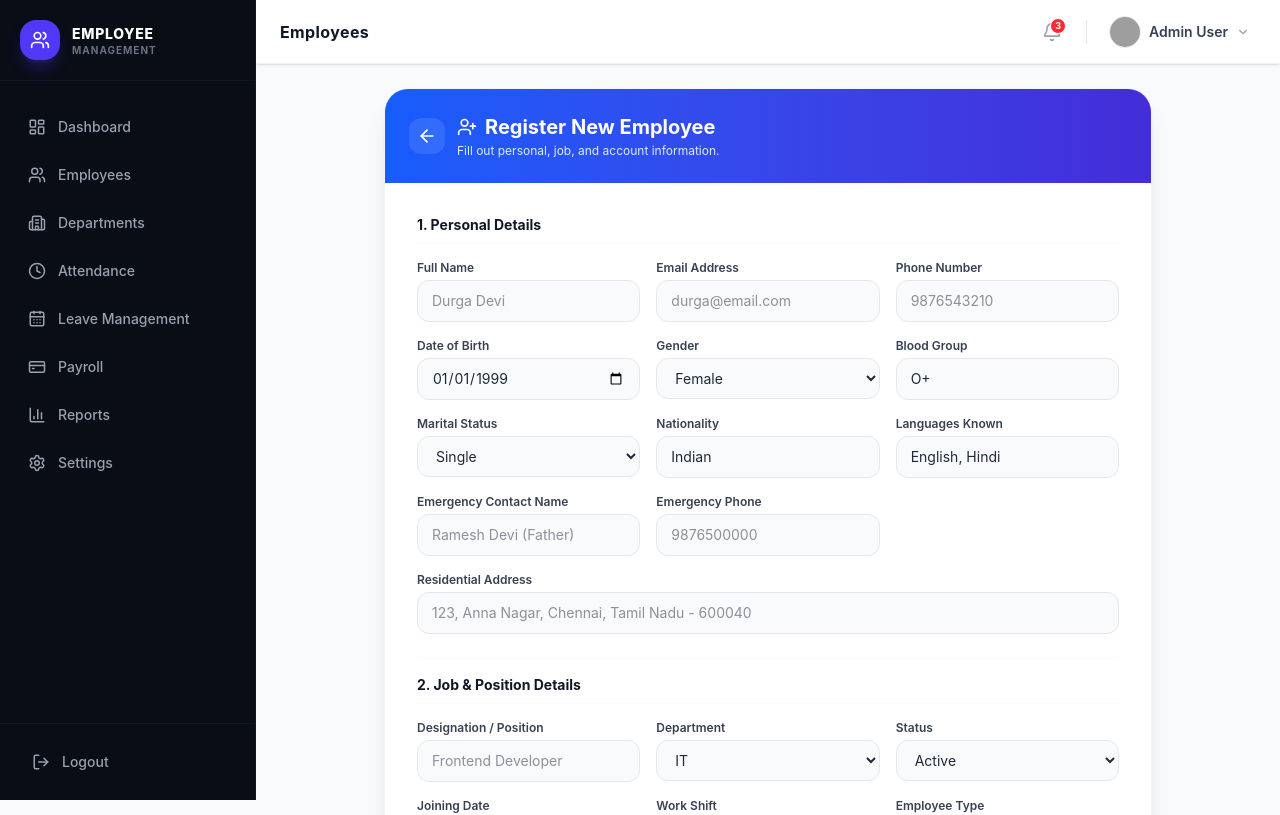
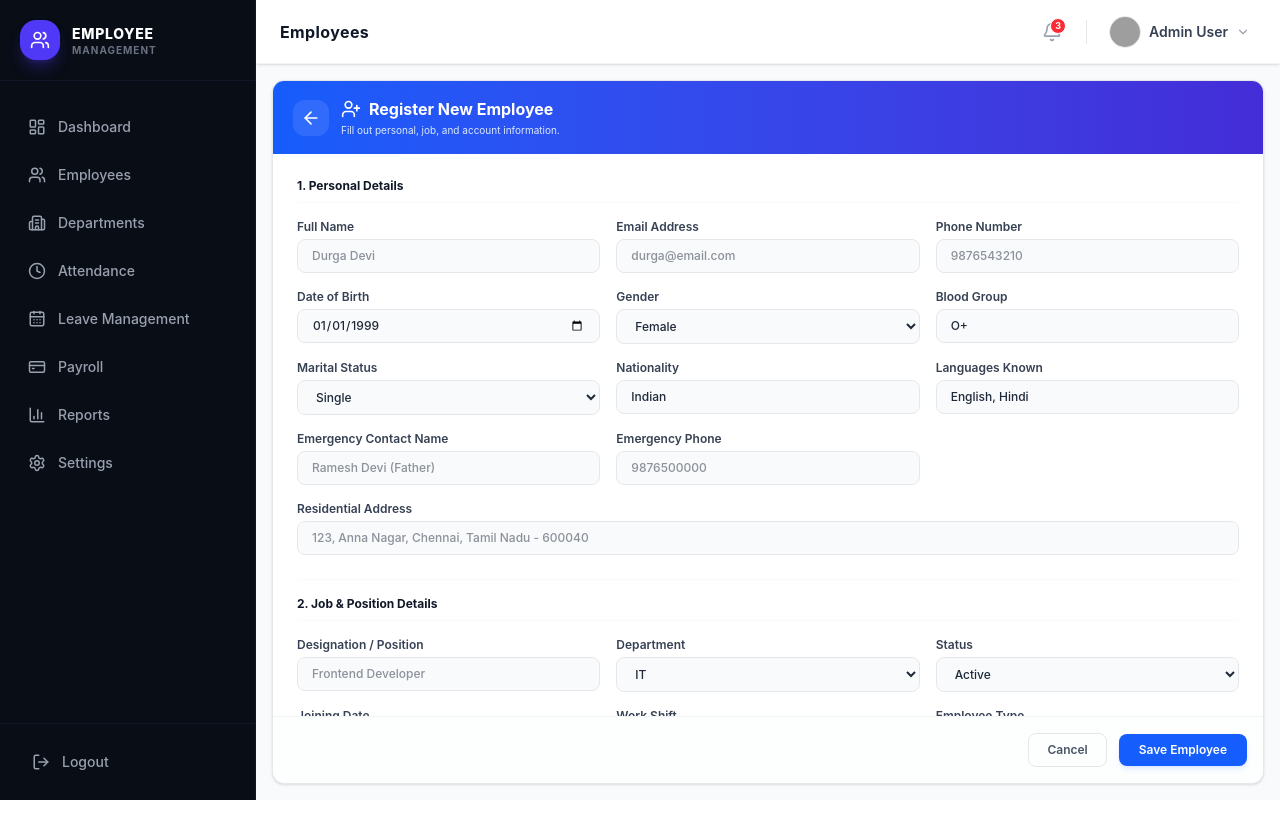
Before and after one commit to durgadevi103/ITS__TASK, a React (Vite) app: page /add-employee in a window 1280 px wide. Shown: the top 815 px of the page. Built offline with nearby package versions, Linux system fonts and the light colour scheme; grey boxes are pictures that could not be loaded.

Commit message:
login signup frontend2

```diff
--- a/src/components/employee/AddEmployee.jsx
+++ b/src/components/employee/AddEmployee.jsx
@@ -1,18 +1,9 @@
-import React, { useState } from 'react';
+import { useState } from 'react';
 import { useNavigate } from 'react-router-dom';
 import {
   UserPlus,
   ArrowLeft,
-  CheckCircle,
-  Mail,
-  Phone,
-  Briefcase,
-  Layers,
-  Calendar,
-  ShieldCheck,
-  MapPin,
-  Globe,
-  Users
+  CheckCircle
 } from 'lucide-react';
 import { motion, AnimatePresence } from 'framer-motion';
 
@@ -99,7 +90,7 @@ const AddEmployee = () => {
   };
 
   return (
-    <div className="p-6 bg-[#f8fafc] min-h-screen space-y-6 flex flex-col justify-center items-center">
+    <div className="p-4 bg-[#f8fafc] h-[calc(100vh-4rem)] flex flex-col gap-4 text-gray-700 overflow-hidden">
       {/* Toast Notification */}
       <AnimatePresence>
         {showToast && (
@@ -118,34 +109,36 @@ const AddEmployee = () => {
         )}
       </AnimatePresence>
 
-      <div className="max-w-3xl w-full bg-white rounded-3xl border border-gray-100 shadow-xl overflow-hidden">
+      <div className="flex-1 w-full bg-white rounded-xl border border-gray-200 shadow-sm flex flex-col overflow-hidden h-full">
 
         {/* Header bar */}
-        <div className="bg-gradient-to-r from-blue-600 to-indigo-700 p-6 text-white flex items-center justify-between">
+        <div className="bg-gradient-to-r from-blue-600 to-indigo-700 px-5 py-4 text-white flex items-center justify-between shrink-0">
           <div className="flex items-center gap-3">
             <button
               onClick={() => navigate('/employees')}
-              className="p-2 bg-white/10 hover:bg-white/20 rounded-xl transition text-white"
+              className="p-2 bg-white/10 hover:bg-white/20 rounded-xl transition text-white cursor-pointer"
               title="Back to Directory"
             >
               <ArrowLeft className="w-5 h-5" />
             </button>
             <div>
-              <h2 className="text-xl font-bold flex items-center gap-2">
+              <h2 className="text-base font-bold flex items-center gap-2">
                 <UserPlus className="w-5 h-5" />
                 Register New Employee
               </h2>
-              <p className="text-xs text-blue-100 mt-0.5">Fill out personal, job, and account information.</p>
+              <p className="text-[10px] text-blue-100 mt-0.5">Fill out personal, job, and account information.</p>
             </div>
           </div>
         </div>
 
         {/* Form Container */}
-        <form onSubmit={handleSubmit} className="p-6 md:p-8 space-y-6 text-xs text-gray-600">
+        <form onSubmit={handleSubmit} className="flex-1 min-h-0 flex flex-col overflow-hidden">
+          {/* Scrollable Fields Section */}
+          <div className="flex-1 overflow-y-auto p-5 md:p-6 space-y-6 text-xs text-gray-600">
 
             {/* Section: Personal Info */}
             <div className="space-y-4">
-            <h3 className="text-sm font-bold text-gray-900 border-b border-gray-50 pb-2">1. Personal Details</h3>
+              <h3 className="text-xs font-bold text-gray-900 border-b border-gray-50 pb-2">1. Personal Details</h3>
               <div className="grid grid-cols-1 md:grid-cols-3 gap-4">
 
                 {/* Full Name */}
@@ -157,7 +150,7 @@ const AddEmployee = () => {
                     value={form.name}
                     onChange={(e) => setForm({ ...form, name: e.target.value })}
                     placeholder="Durga Devi"
-                  className="w-full px-3.5 py-2.5 bg-gray-50 border border-gray-200 rounded-xl text-sm outline-none focus:ring-2 focus:ring-blue-500 focus:bg-white transition text-gray-800"
+                    className="w-full px-3.5 py-2 bg-gray-50 border border-gray-200 rounded-lg text-xs outline-none focus:ring-2 focus:ring-blue-500 focus:bg-white transition text-gray-800 font-medium"
                   />
                 </div>
 
@@ -170,7 +163,7 @@ const AddEmployee = () => {
                     value={form.email}
                     onChange={(e) => setForm({ ...form, email: e.target.value })}
                     placeholder="durga@email.com"
-                  className="w-full px-3.5 py-2.5 bg-gray-50 border border-gray-200 rounded-xl text-sm outline-none focus:ring-2 focus:ring-blue-500 focus:bg-white transition text-gray-800"
+                    className="w-full px-3.5 py-2 bg-gray-50 border border-gray-200 rounded-lg text-xs outline-none focus:ring-2 focus:ring-blue-500 focus:bg-white transition text-gray-800 font-medium"
                   />
                 </div>
 
@@ -183,7 +176,7 @@ const AddEmployee = () => {
                     value={form.phone}
                     onChange={(e) => setForm({ ...form, phone: e.target.value })}
                     placeholder="9876543210"
-                  className="w-full px-3.5 py-2.5 bg-gray-50 border border-gray-200 rounded-xl text-sm outline-none focus:ring-2 focus:ring-blue-500 focus:bg-white transition text-gray-800"
+                    className="w-full px-3.5 py-2 bg-gray-50 border border-gray-200 rounded-lg text-xs outline-none focus:ring-2 focus:ring-blue-500 focus:bg-white transition text-gray-800 font-medium"
                   />
                 </div>
 
@@ -194,7 +187,7 @@ const AddEmployee = () => {
                     type="date"
                     value={form.dob}
                     onChange={(e) => setForm({ ...form, dob: e.target.value })}
-                  className="w-full px-3.5 py-2.5 bg-gray-50 border border-gray-200 rounded-xl text-sm outline-none focus:ring-2 focus:ring-blue-500 focus:bg-white transition text-gray-800"
+                    className="w-full px-3.5 py-2 bg-gray-50 border border-gray-200 rounded-lg text-xs outline-none focus:ring-2 focus:ring-blue-500 focus:bg-white transition text-gray-800 font-medium cursor-pointer"
                   />
                 </div>
 
@@ -204,7 +197,7 @@ const AddEmployee = () => {
                   <select
                     value={form.gender}
                     onChange={(e) => setForm({ ...form, gender: e.target.value })}
-                  className="w-full px-3.5 py-2.5 bg-gray-50 border border-gray-200 rounded-xl text-sm outline-none focus:ring-2 focus:ring-blue-500 focus:bg-white transition text-gray-800"
+                    className="w-full px-3.5 py-2 bg-gray-50 border border-gray-200 rounded-lg text-xs outline-none focus:ring-2 focus:ring-blue-500 focus:bg-white transition text-gray-800 font-medium cursor-pointer"
                   >
                     <option value="Female">Female</option>
                     <option value="Male">Male</option>
@@ -220,7 +213,7 @@ const AddEmployee = () => {
                     value={form.bloodGroup}
                     onChange={(e) => setForm({ ...form, bloodGroup: e.target.value })}
                     placeholder="O+"
-                  className="w-full px-3.5 py-2.5 bg-gray-50 border border-gray-200 rounded-xl text-sm outline-none focus:ring-2 focus:ring-blue-500 focus:bg-white transition text-gray-800"
+                    className="w-full px-3.5 py-2 bg-gray-50 border border-gray-200 rounded-lg text-xs outline-none focus:ring-2 focus:ring-blue-500 focus:bg-white transition text-gray-800 font-medium"
                   />
                 </div>
 
@@ -230,7 +223,7 @@ const AddEmployee = () => {
                   <select
                     value={form.maritalStatus}
                     onChange={(e) => setForm({ ...form, maritalStatus: e.target.value })}
-                  className="w-full px-3.5 py-2.5 bg-gray-50 border border-gray-200 rounded-xl text-sm outline-none focus:ring-2 focus:ring-blue-500 focus:bg-white transition text-gray-800"
+                    className="w-full px-3.5 py-2 bg-gray-50 border border-gray-200 rounded-lg text-xs outline-none focus:ring-2 focus:ring-blue-500 focus:bg-white transition text-gray-800 font-medium cursor-pointer"
                   >
                     <option value="Single">Single</option>
                     <option value="Married">Married</option>
@@ -246,7 +239,7 @@ const AddEmployee = () => {
                     value={form.nationality}
                     onChange={(e) => setForm({ ...form, nationality: e.target.value })}
                     placeholder="Indian"
-                  className="w-full px-3.5 py-2.5 bg-gray-50 border border-gray-200 rounded-xl text-sm outline-none focus:ring-2 focus:ring-blue-500 focus:bg-white transition text-gray-800"
+                    className="w-full px-3.5 py-2 bg-gray-50 border border-gray-200 rounded-lg text-xs outline-none focus:ring-2 focus:ring-blue-500 focus:bg-white transition text-gray-800 font-medium"
                   />
                 </div>
 
@@ -258,7 +251,7 @@ const AddEmployee = () => {
                     value={form.languages}
                     onChange={(e) => setForm({ ...form, languages: e.target.value })}
                     placeholder="Tamil, English, Hindi"
-                  className="w-full px-3.5 py-2.5 bg-gray-50 border border-gray-200 rounded-xl text-sm outline-none focus:ring-2 focus:ring-blue-500 focus:bg-white transition text-gray-800"
+                    className="w-full px-3.5 py-2 bg-gray-50 border border-gray-200 rounded-lg text-xs outline-none focus:ring-2 focus:ring-blue-500 focus:bg-white transition text-gray-800 font-medium"
                   />
                 </div>
 
@@ -270,7 +263,7 @@ const AddEmployee = () => {
                     value={form.emergencyContact}
                     onChange={(e) => setForm({ ...form, emergencyContact: e.target.value })}
                     placeholder="Ramesh Devi (Father)"
-                  className="w-full px-3.5 py-2.5 bg-gray-50 border border-gray-200 rounded-xl text-sm outline-none focus:ring-2 focus:ring-blue-500 focus:bg-white transition text-gray-800"
+                    className="w-full px-3.5 py-2 bg-gray-50 border border-gray-200 rounded-lg text-xs outline-none focus:ring-2 focus:ring-blue-500 focus:bg-white transition text-gray-800 font-medium"
                   />
                 </div>
 
@@ -282,7 +275,7 @@ const AddEmployee = () => {
                     value={form.emergencyPhone}
                     onChange={(e) => setForm({ ...form, emergencyPhone: e.target.value })}
                     placeholder="9876500000"
-                  className="w-full px-3.5 py-2.5 bg-gray-50 border border-gray-200 rounded-xl text-sm outline-none focus:ring-2 focus:ring-blue-500 focus:bg-white transition text-gray-800"
+                    className="w-full px-3.5 py-2 bg-gray-50 border border-gray-200 rounded-lg text-xs outline-none focus:ring-2 focus:ring-blue-500 focus:bg-white transition text-gray-800 font-medium"
                   />
                 </div>
 
@@ -294,7 +287,7 @@ const AddEmployee = () => {
                     value={form.address}
                     onChange={(e) => setForm({ ...form, address: e.target.value })}
                     placeholder="123, Anna Nagar, Chennai, Tamil Nadu - 600040"
-                  className="w-full px-3.5 py-2.5 bg-gray-50 border border-gray-200 rounded-xl text-sm outline-none focus:ring-2 focus:ring-blue-500 focus:bg-white transition text-gray-800"
+                    className="w-full px-3.5 py-2 bg-gray-50 border border-gray-200 rounded-lg text-xs outline-none focus:ring-2 focus:ring-blue-500 focus:bg-white transition text-gray-800 font-medium"
                   />
                 </div>
 
@@ -303,7 +296,7 @@ const AddEmployee = () => {
 
             {/* Section: Job Info */}
             <div className="space-y-4 pt-4 border-t border-gray-50">
-            <h3 className="text-sm font-bold text-gray-900 border-b border-gray-50 pb-2">2. Job & Position Details</h3>
+              <h3 className="text-xs font-bold text-gray-900 border-b border-gray-50 pb-2">2. Job & Position Details</h3>
               <div className="grid grid-cols-1 md:grid-cols-3 gap-4">
 
                 {/* Designation */}
@@ -315,7 +308,7 @@ const AddEmployee = () => {
                     value={form.designation}
                     onChange={(e) => setForm({ ...form, designation: e.target.value })}
                     placeholder="Frontend Developer"
-                  className="w-full px-3.5 py-2.5 bg-gray-50 border border-gray-200 rounded-xl text-sm outline-none focus:ring-2 focus:ring-blue-500 focus:bg-white transition text-gray-800"
+                    className="w-full px-3.5 py-2 bg-gray-50 border border-gray-200 rounded-lg text-xs outline-none focus:ring-2 focus:ring-blue-500 focus:bg-white transition text-gray-800 font-medium"
                   />
                 </div>
 
@@ -325,7 +318,7 @@ const AddEmployee = () => {
                   <select
                     value={form.department}
                     onChange={(e) => setForm({ ...form, department: e.target.value })}
-                  className="w-full px-3.5 py-2.5 bg-gray-50 border border-gray-200 rounded-xl text-sm outline-none focus:ring-2 focus:ring-blue-500 focus:bg-white transition text-gray-800"
+                    className="w-full px-3.5 py-2 bg-gray-50 border border-gray-200 rounded-lg text-xs outline-none focus:ring-2 focus:ring-blue-500 focus:bg-white transition text-gray-800 font-medium cursor-pointer"
                   >
                     <option value="IT">IT</option>
                     <option value="HR">HR</option>
@@ -341,7 +334,7 @@ const AddEmployee = () => {
                   <select
                     value={form.status}
                     onChange={(e) => setForm({ ...form, status: e.target.value })}
-                  className="w-full px-3.5 py-2.5 bg-gray-50 border border-gray-200 rounded-xl text-sm outline-none focus:ring-2 focus:ring-blue-500 focus:bg-white transition text-gray-800"
+                    className="w-full px-3.5 py-2 bg-gray-50 border border-gray-200 rounded-lg text-xs outline-none focus:ring-2 focus:ring-blue-500 focus:bg-white transition text-gray-800 font-medium cursor-pointer"
                   >
                     <option value="Active">Active</option>
                     <option value="On Leave">On Leave</option>
@@ -357,7 +350,7 @@ const AddEmployee = () => {
                     required
                     value={form.joiningDate}
                     onChange={(e) => setForm({ ...form, joiningDate: e.target.value })}
-                  className="w-full px-3.5 py-2.5 bg-gray-50 border border-gray-200 rounded-xl text-sm outline-none focus:ring-2 focus:ring-blue-500 focus:bg-white transition text-gray-800"
+                    className="w-full px-3.5 py-2 bg-gray-50 border border-gray-200 rounded-lg text-xs outline-none focus:ring-2 focus:ring-blue-500 focus:bg-white transition text-gray-800 font-medium cursor-pointer"
                   />
                 </div>
 
@@ -369,7 +362,7 @@ const AddEmployee = () => {
                     value={form.shift}
                     onChange={(e) => setForm({ ...form, shift: e.target.value })}
                     placeholder="Day Shift"
-                  className="w-full px-3.5 py-2.5 bg-gray-50 border border-gray-200 rounded-xl text-sm outline-none focus:ring-2 focus:ring-blue-500 focus:bg-white transition text-gray-800"
+                    className="w-full px-3.5 py-2 bg-gray-50 border border-gray-200 rounded-lg text-xs outline-none focus:ring-2 focus:ring-blue-500 focus:bg-white transition text-gray-800 font-medium"
                   />
                 </div>
 
@@ -381,7 +374,7 @@ const AddEmployee = () => {
                     value={form.type}
                     onChange={(e) => setForm({ ...form, type: e.target.value })}
                     placeholder="Full Time"
-                  className="w-full px-3.5 py-2.5 bg-gray-50 border border-gray-200 rounded-xl text-sm outline-none focus:ring-2 focus:ring-blue-500 focus:bg-white transition text-gray-800"
+                    className="w-full px-3.5 py-2 bg-gray-50 border border-gray-200 rounded-lg text-xs outline-none focus:ring-2 focus:ring-blue-500 focus:bg-white transition text-gray-800 font-medium"
                   />
                 </div>
 
@@ -393,7 +386,7 @@ const AddEmployee = () => {
                     value={form.manager}
                     onChange={(e) => setForm({ ...form, manager: e.target.value })}
                     placeholder="Aravind Swamy"
-                  className="w-full px-3.5 py-2.5 bg-gray-50 border border-gray-200 rounded-xl text-sm outline-none focus:ring-2 focus:ring-blue-500 focus:bg-white transition text-gray-800"
+                    className="w-full px-3.5 py-2 bg-gray-50 border border-gray-200 rounded-lg text-xs outline-none focus:ring-2 focus:ring-blue-500 focus:bg-white transition text-gray-800 font-medium"
                   />
                 </div>
 
@@ -405,25 +398,27 @@ const AddEmployee = () => {
                     value={form.desk}
                     onChange={(e) => setForm({ ...form, desk: e.target.value })}
                     placeholder="Bay 1 - Floor 1"
-                  className="w-full px-3.5 py-2.5 bg-gray-50 border border-gray-200 rounded-xl text-sm outline-none focus:ring-2 focus:ring-blue-500 focus:bg-white transition text-gray-800"
+                    className="w-full px-3.5 py-2 bg-gray-50 border border-gray-200 rounded-lg text-xs outline-none focus:ring-2 focus:ring-blue-500 focus:bg-white transition text-gray-800 font-medium"
                   />
                 </div>
 
               </div>
             </div>
 
-          {/* Action Buttons */}
-          <div className="pt-6 border-t border-gray-100 flex items-center justify-end gap-3">
+          </div>
+
+          {/* Action Buttons Footer */}
+          <div className="p-4 border-t border-gray-100 flex items-center justify-end gap-3 shrink-0 bg-gray-50/30">
             <button
               type="button"
               onClick={() => navigate('/employees')}
-              className="px-5 py-2.5 rounded-xl border border-gray-200 text-gray-600 hover:bg-gray-50 transition text-sm font-medium"
+              className="px-4.5 py-2 rounded-lg border border-gray-200 text-gray-600 hover:bg-gray-50 transition text-xs font-semibold cursor-pointer"
             >
               Cancel
             </button>
             <button
               type="submit"
-              className="px-6 py-2.5 rounded-xl bg-blue-600 hover:bg-blue-700 text-white font-semibold shadow-lg shadow-blue-600/20 transition active:scale-95 text-sm"
+              className="px-5 py-2 rounded-lg bg-blue-600 hover:bg-blue-700 text-white font-semibold shadow-md shadow-blue-600/10 transition active:scale-95 text-xs cursor-pointer"
             >
               Save Employee
             </button>
--- a/src/components/login/Login.jsx
+++ b/src/components/login/Login.jsx
@@ -103,19 +103,17 @@ const Login = () => {
     setIsLoading(true);
 
     try {
-      const response = await api.post('/input/login', { email: email.trim(), pass: password });
+      const response = await api.post('/auth/login', { email: email.trim(), pass: password });
       const data = response.data;
 
-      if (data.success) {
+      if (data.success === true) {
         setSuccess(data.message || "Login successful.");
-        setEmailError("");
-        setPasswordError("");
-        // Store user data
-        localStorage.setItem('currentUser', JSON.stringify({
-          email: data.user.email,
-          fullName: data.user.fullName,
-          loginTime: new Date().toISOString()
-        }));
+        // localStorage.setItem('currentUser', JSON.stringify({
+        //   email: email.trim(),
+        //   fullName: data.user?.username || "Admin User",
+        //   avatarUrl: `https://ui-avatars.com/api/?name=${encodeURIComponent(data.user?.username || "Admin User")}&background=2563eb&color=fff&bold=true`,
+        //   loginTime: new Date().toISOString()
+        // }));
         setTimeout(() => navigate('/'), 1200);
       } else {
         setError("account not valid");
--- a/src/components/signup/Signup.jsx
+++ b/src/components/signup/Signup.jsx
@@ -138,11 +138,12 @@ const Signup = () => {
     setIsLoading(true);
 
     try {
-      const response = await api.post('/input/insert', {
+      const response = await api.post('/auth/signup', {
         username: trimmedName,
         email: trimmedEmail.toLowerCase(),
         pass: password
       });
+      console.log(response)
       const data = response.data;
 
       if (data.success) {
--- a/src/mainscreen/Navbar.jsx
+++ b/src/mainscreen/Navbar.jsx
@@ -25,6 +25,7 @@ const Navbar = ({ usedata, onToggleSidebar, isSidebarOpen }) => {
   };
 
   const displayName = currentUser ? (currentUser.fullName || currentUser.email) : "Admin User";
+  const displayAvatar = currentUser?.avatarUrl || `https://ui-avatars.com/api/?name=${encodeURIComponent(displayName)}&background=2563eb&color=fff&bold=true`;
 
   return (
     <nav className="fixed top-0 left-0 md:left-64 right-0 bg-white text-gray-800 border-b border-gray-100 shadow-sm z-40 h-16">
@@ -65,7 +66,7 @@ const Navbar = ({ usedata, onToggleSidebar, isSidebarOpen }) => {
               className="flex items-center gap-2 hover:bg-gray-50 p-1.5 rounded-xl transition"
             >
               <img
-                src="https://images.unsplash.com/photo-1494790108377-be9c29b29330?auto=format&fit=crop&q=80&w=120"
+                src={displayAvatar}
                 alt="Profile"
                 className="w-8 h-8 rounded-full object-cover border border-gray-200"
               />
```
Also changed, not shown: src/components/employee/EmployeeList.jsx (+4 -23 lines). Lines whose indentation alone changed are shown as unchanged.
